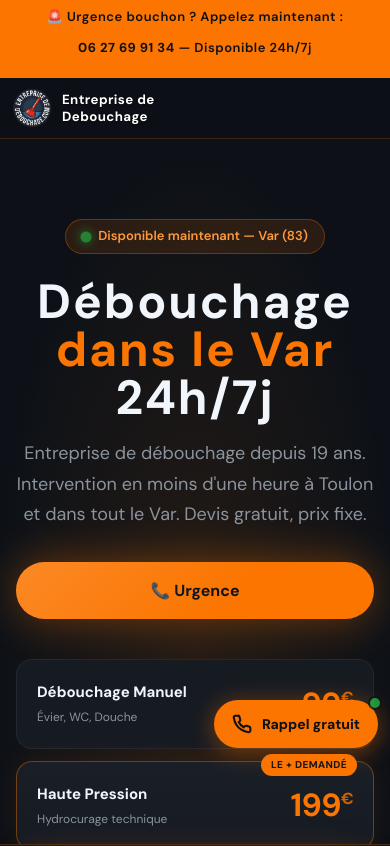
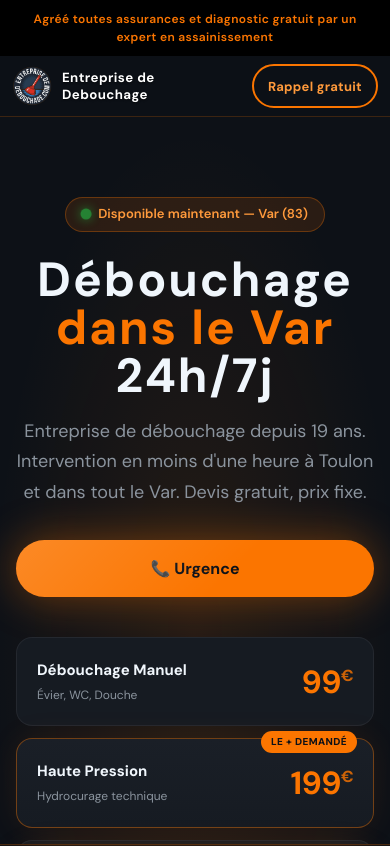
Before and after one commit to 3snv83136-coder/entreprisededebouchage_migration, a Next.js app: page / in a window 390 px wide. Shown: the top 846 px of the page. Built offline with nearby package versions, Linux system fonts and the light colour scheme; no server answers.

Commit message:
Topbar assurances/diagnostic, CTA rappel gratuit mobile, ouverture formulaire depuis la nav
Made-with: Cursor

```diff
--- a/components/common/CallbackForm.module.css
+++ b/components/common/CallbackForm.module.css
@@ -59,6 +59,12 @@
 
 .triggerLabel {
   white-space: nowrap;
+}
+
+@media (max-width: 768px) {
+  .trigger {
+    display: none;
+  }
 }
 
 /* ── Panel ── */
--- a/components/common/CallbackForm.tsx
+++ b/components/common/CallbackForm.tsx
@@ -1,5 +1,5 @@
 'use client';
-import { useState } from 'react';
+import { useEffect, useState } from 'react';
 import styles from './CallbackForm.module.css';
 
 export default function CallbackForm() {
@@ -15,6 +15,12 @@ export default function CallbackForm() {
     setSent(true);
     setTimeout(() => { setSent(false); setOpen(false); setName(''); setPhone(''); }, 3000);
   }
+
+  useEffect(() => {
+    const onOpen = () => setOpen(true);
+    window.addEventListener('edd:open-callback', onOpen);
+    return () => window.removeEventListener('edd:open-callback', onOpen);
+  }, []);
 
   return (
     <>
--- a/components/layout/Navbar.module.css
+++ b/components/layout/Navbar.module.css
@@ -71,9 +71,42 @@
   background: var(--orange-light);
 }
 
+.ctaRappel {
+  display: none;
+}
+
 @media (max-width: 768px) {
   .cta {
     display: none;
+  }
+
+  .ctaRappel {
+    display: inline-flex;
+    align-items: center;
+    justify-content: center;
+    flex-shrink: 0;
+    margin: 0;
+    padding: 10px 14px;
+    min-height: 44px;
+    border: 2px solid var(--orange);
+    border-radius: 50px;
+    background: transparent;
+    color: var(--orange-light);
+    font-family: inherit;
+    font-size: 13px;
+    font-weight: 700;
+    letter-spacing: 0.02em;
+    cursor: pointer;
+    white-space: nowrap;
+    transition: background 0.2s, color 0.2s, border-color 0.2s;
+  }
+
+  .ctaRappel:hover,
+  .ctaRappel:focus-visible {
+    background: rgba(251, 117, 0, 0.15);
+    color: #fff;
+    border-color: var(--orange-light);
+    outline: none;
   }
 }
 
--- a/components/layout/Navbar.tsx
+++ b/components/layout/Navbar.tsx
@@ -1,6 +1,7 @@
 import Image from 'next/image';
 import Link from 'next/link';
 import { PHONE_RAW, NAV_BRAND_TITLE } from '@/lib/config';
+import NavbarCallbackButton from './NavbarCallbackButton';
 import styles from './Navbar.module.css';
 
 /** Deux lignes : tout sauf le dernier mot, puis dernier mot (lisibilité + césure propre). */
@@ -39,6 +40,7 @@ export default function Navbar() {
       <a href={`tel:${PHONE_RAW}`} className={styles.cta}>
         📞 Appeler maintenant
       </a>
+      <NavbarCallbackButton />
     </nav>
   );
 }
--- /dev/null
+++ b/components/layout/NavbarCallbackButton.tsx
@@ -0,0 +1,16 @@
+'use client';
+
+import styles from './Navbar.module.css';
+
+export default function NavbarCallbackButton() {
+  return (
+    <button
+      type="button"
+      className={styles.ctaRappel}
+      onClick={() => window.dispatchEvent(new CustomEvent('edd:open-callback'))}
+      aria-label="Demander un rappel gratuit"
+    >
+      Rappel gratuit
+    </button>
+  );
+}
--- a/components/layout/Topbar.module.css
+++ b/components/layout/Topbar.module.css
@@ -1,29 +1,18 @@
 .topbar {
-  background: var(--orange);
+  background: #000000;
   text-align: center;
-  padding: 10px 20px;
+  padding: 12px 20px;
   font-size: 14px;
   font-weight: 600;
-  letter-spacing: 0.04em;
-  color: var(--navy);
-}
-
-.topbar a {
-  color: var(--navy);
-  text-decoration: none;
-  font-weight: 700;
-  padding: 4px 0;
-  display: inline-block;
-  min-height: 44px;
-  line-height: 36px;
+  letter-spacing: 0.03em;
+  color: var(--orange);
+  line-height: 1.45;
 }
 
 @media (max-width: 480px) {
   .topbar {
-    font-size: 13px;
-    padding: 8px 12px;
-    line-height: 1.4;
-    overflow: hidden;
-    text-overflow: ellipsis;
+    font-size: 12px;
+    padding: 10px 14px;
+    line-height: 1.5;
   }
 }
--- a/components/layout/Topbar.tsx
+++ b/components/layout/Topbar.tsx
@@ -1,11 +1,9 @@
-import { PHONE, PHONE_RAW } from '@/lib/config';
 import styles from './Topbar.module.css';
 
 export default function Topbar() {
   return (
     <div className={styles.topbar}>
-      🚨 Urgence bouchon ? Appelez maintenant :{' '}
-      <a href={`tel:${PHONE_RAW}`}>{PHONE}</a> — Disponible 24h/7j
+      Agréé toutes assurances et diagnostic gratuit par un expert en assainissement
     </div>
   );
 }
```
